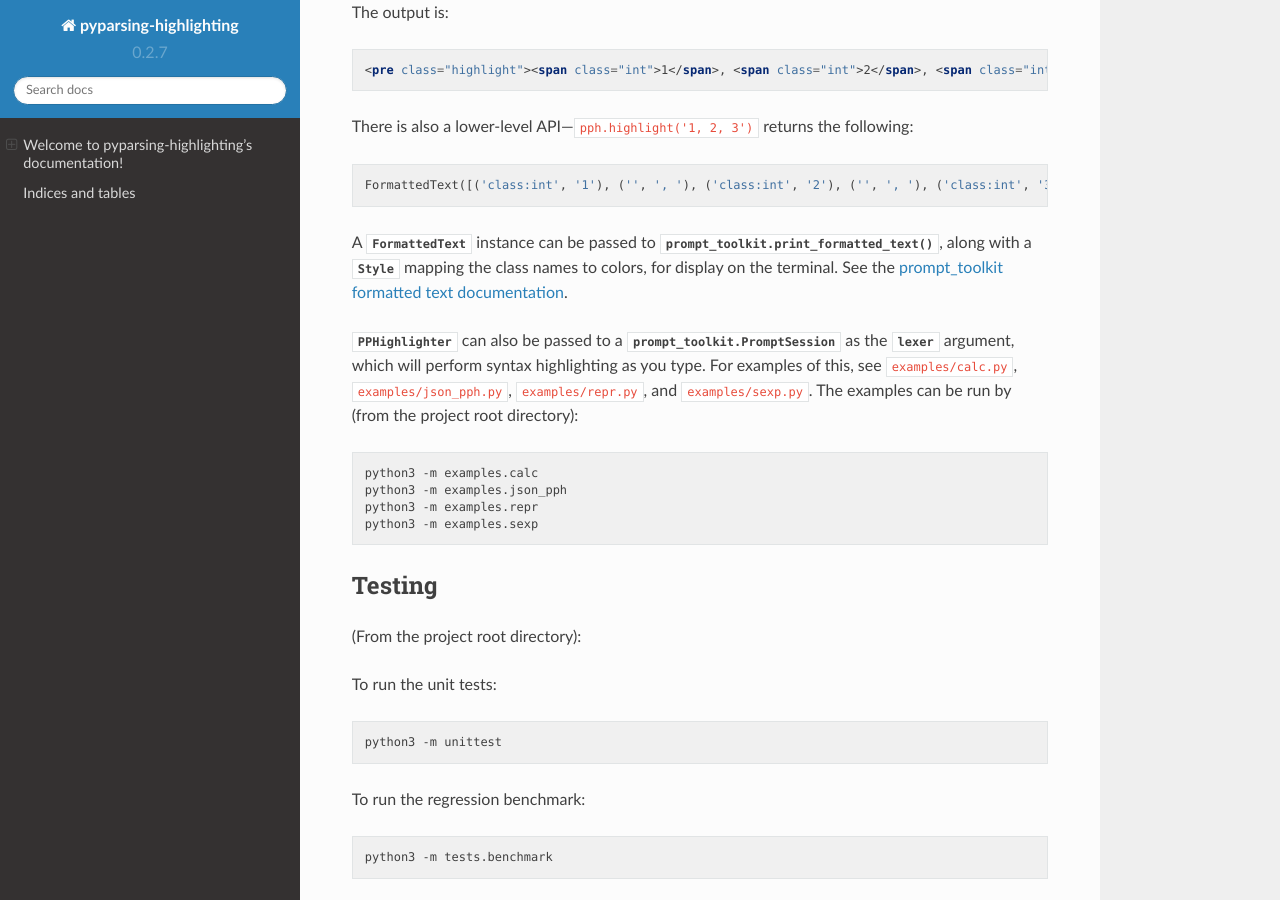
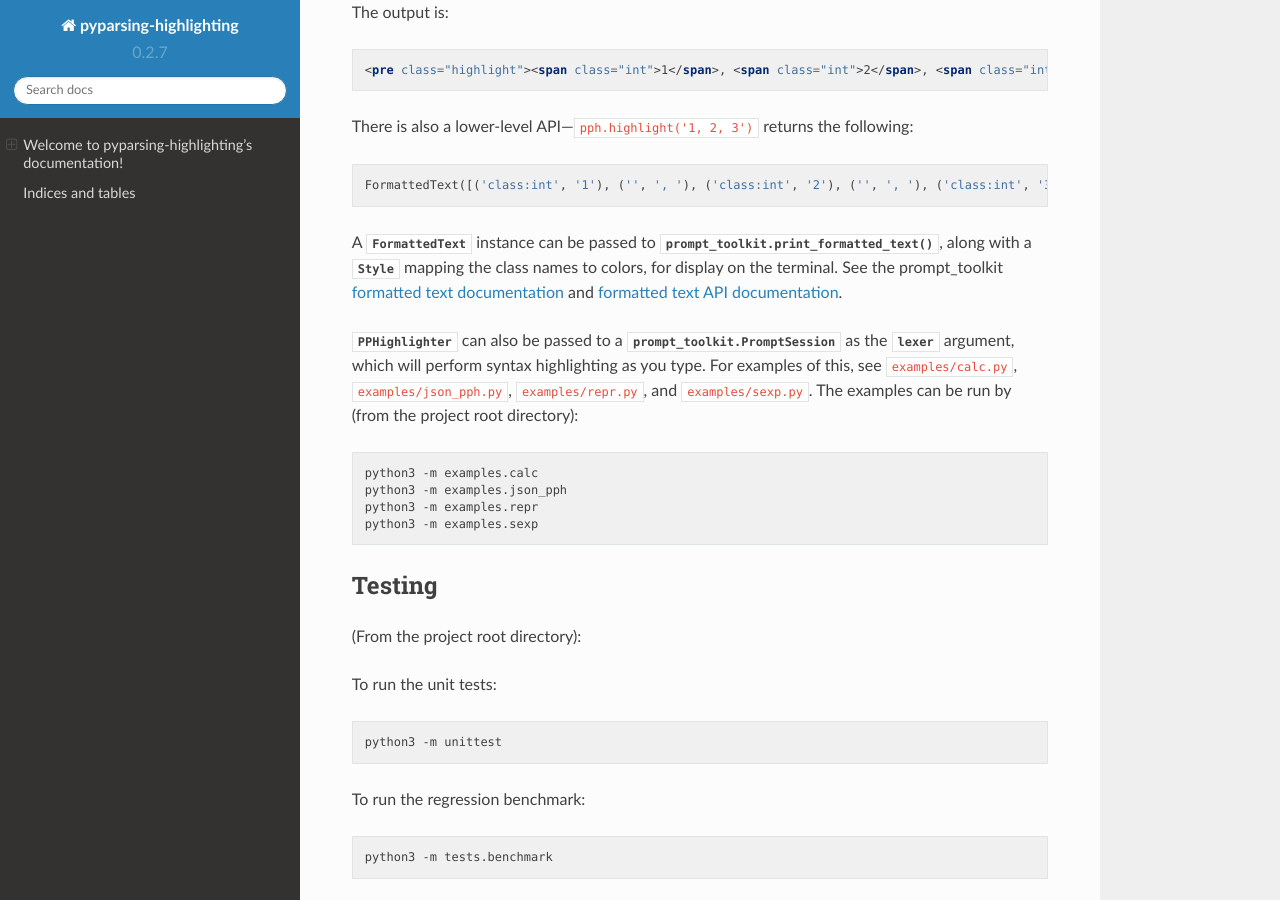
Before and after one commit to crowsonkb/pyparsing-highlighting, a Sphinx documentation site: the page built from docs/source/index.rst, in a window 1280 px wide and 900 px high, scrolled down 1719 px. Built offline with Sphinx 7.4.7 and the Read the Docs theme 2.0.0, drawn with Linux system fonts in a browser that asks for light colours.

Commit message:
Link to more formatted text documentation

```diff
--- a/README.rst
+++ b/README.rst
@@ -80,7 +80,7 @@ There is also a lower-level API—:code:`pph.highlight('1, 2, 3')` returns the f
 
    FormattedText([('class:int', '1'), ('', ', '), ('class:int', '2'), ('', ', '), ('class:int', '3')])
 
-A ``FormattedText`` instance can be passed to ``prompt_toolkit.print_formatted_text()``, along with a ``Style`` mapping the class names to colors, for display on the terminal. See the `prompt_toolkit formatted text documentation <https://python-prompt-toolkit.readthedocs.io/en/stable/pages/printing_text.html#style-text-tuples>`_.
+A ``FormattedText`` instance can be passed to ``prompt_toolkit.print_formatted_text()``, along with a ``Style`` mapping the class names to colors, for display on the terminal. See the prompt_toolkit `formatted text documentation <https://python-prompt-toolkit.readthedocs.io/en/stable/pages/printing_text.html#style-text-tuples>`_ and `formatted text API documentation <https://python-prompt-toolkit.readthedocs.io/en/stable/pages/reference.html#module-prompt_toolkit.formatted_text>`_.
 
 ``PPHighlighter`` can also be passed to a ``prompt_toolkit.PromptSession`` as the ``lexer`` argument, which will perform syntax highlighting as you type. For examples of this, see ``examples/calc.py``, ``examples/json_pph.py``, ``examples/repr.py``, and ``examples/sexp.py``. The examples can be run by (from the project root directory):
 
--- a/docs/source/index.rst
+++ b/docs/source/index.rst
@@ -84,7 +84,7 @@ There is also a lower-level API—:code:`pph.highlight('1, 2, 3')` returns the f
 
    FormattedText([('class:int', '1'), ('', ', '), ('class:int', '2'), ('', ', '), ('class:int', '3')])
 
-A :class:`FormattedText` instance can be passed to :func:`prompt_toolkit.print_formatted_text`, along with a :class:`Style` mapping the class names to colors, for display on the terminal. See the `prompt_toolkit formatted text documentation <https://python-prompt-toolkit.readthedocs.io/en/stable/pages/printing_text.html#style-text-tuples>`_.
+A :class:`FormattedText` instance can be passed to :func:`prompt_toolkit.print_formatted_text`, along with a :class:`Style` mapping the class names to colors, for display on the terminal. See the prompt_toolkit `formatted text documentation <https://python-prompt-toolkit.readthedocs.io/en/stable/pages/printing_text.html#style-text-tuples>`_ and `formatted text API documentation <https://python-prompt-toolkit.readthedocs.io/en/stable/pages/reference.html#module-prompt_toolkit.formatted_text>`_.
 
 :class:`PPHighlighter` can also be passed to a :class:`prompt_toolkit.PromptSession` as the `lexer` argument, which will perform syntax highlighting as you type. For examples of this, see ``examples/calc.py``, ``examples/json_pph.py``, ``examples/repr.py``, and ``examples/sexp.py``.  The examples can be run by (from the project root directory):
 
```
